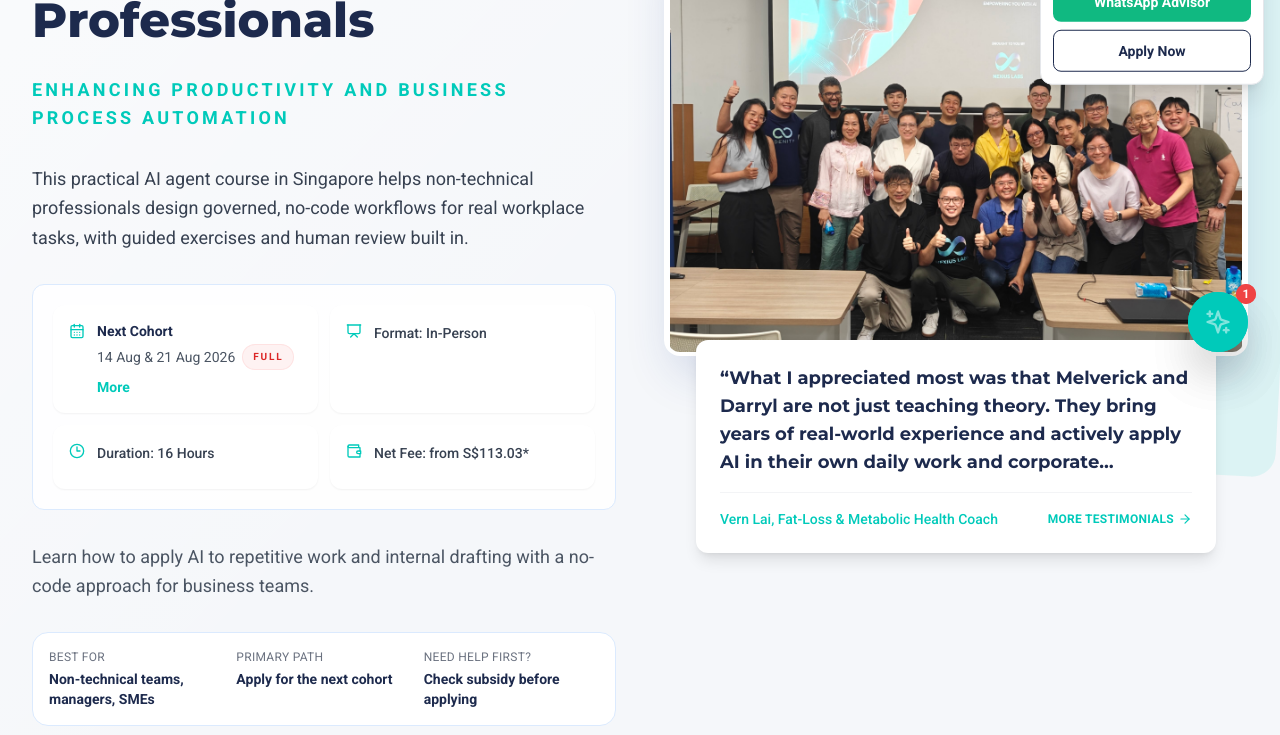
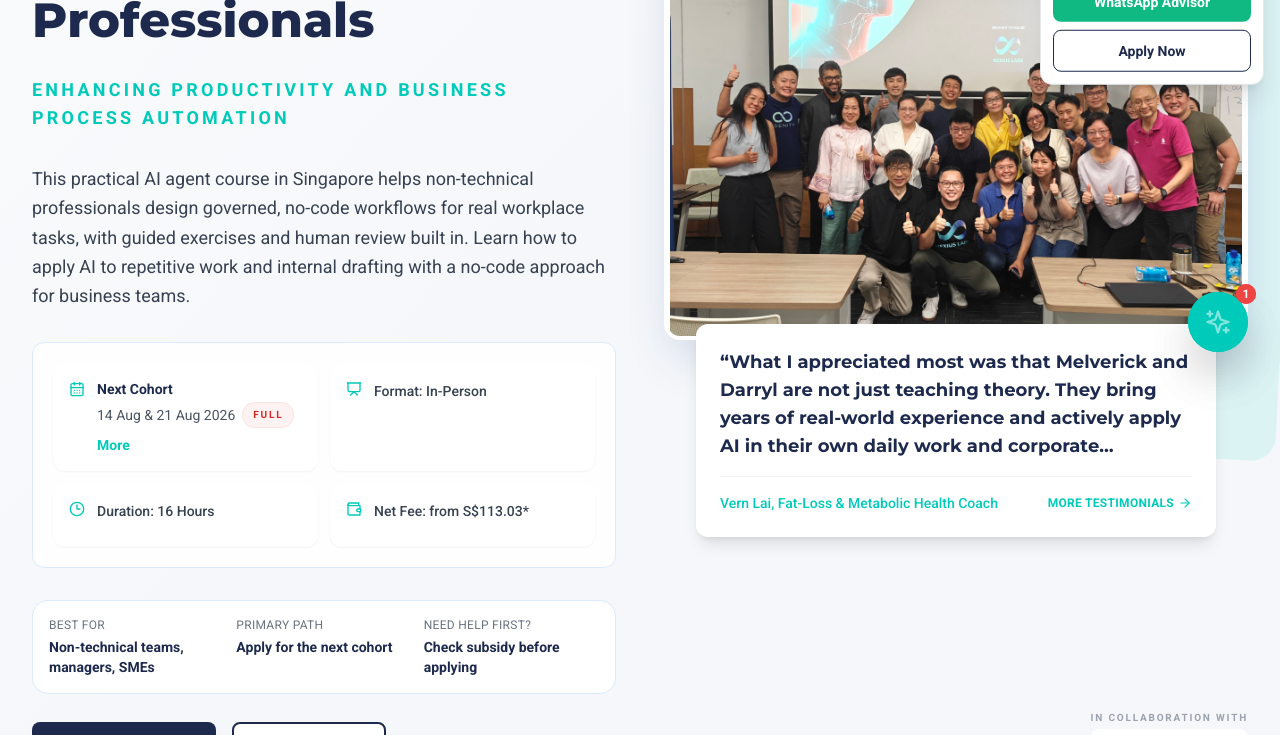
Before and after one commit to nexiuslabs/nexiusacademyskillsfuture, a React (Vite) app: page /courses/agentic-ai in a window 1280 px wide. Shown: the part 416-1151 px from the top of the page. Built offline with nearby package versions, Linux system fonts and the light colour scheme.

Commit message:
fix: combine hero course descriptions

```diff
--- a/components/courses/CourseHero.tsx
+++ b/components/courses/CourseHero.tsx
@@ -42,7 +42,7 @@ const Hero: React.FC = () => {
               </a>
             </p>
             <p className="max-w-2xl text-lg leading-relaxed text-gray-700">
-              This practical AI agent course in Singapore helps non-technical professionals design governed, no-code workflows for real workplace tasks, with guided exercises and human review built in.
+              This practical AI agent course in Singapore helps non-technical professionals design governed, no-code workflows for real workplace tasks, with guided exercises and human review built in. Learn how to apply AI to repetitive work and internal drafting with a no-code approach for business teams.
             </p>
 
 
@@ -75,10 +75,6 @@ const Hero: React.FC = () => {
                 <div className="font-medium leading-6 text-gray-700">Net Fee: from S$113.03*</div>
               </div>
             </div>
-
-            <p className="text-lg text-gray-600 leading-relaxed max-w-2xl">
-              Learn how to apply AI to repetitive work and internal drafting with a no-code approach for business teams.
-            </p>
 
             <div className="grid sm:grid-cols-3 gap-3 bg-white border border-blue-100 rounded-2xl p-4">
               <div>
```
